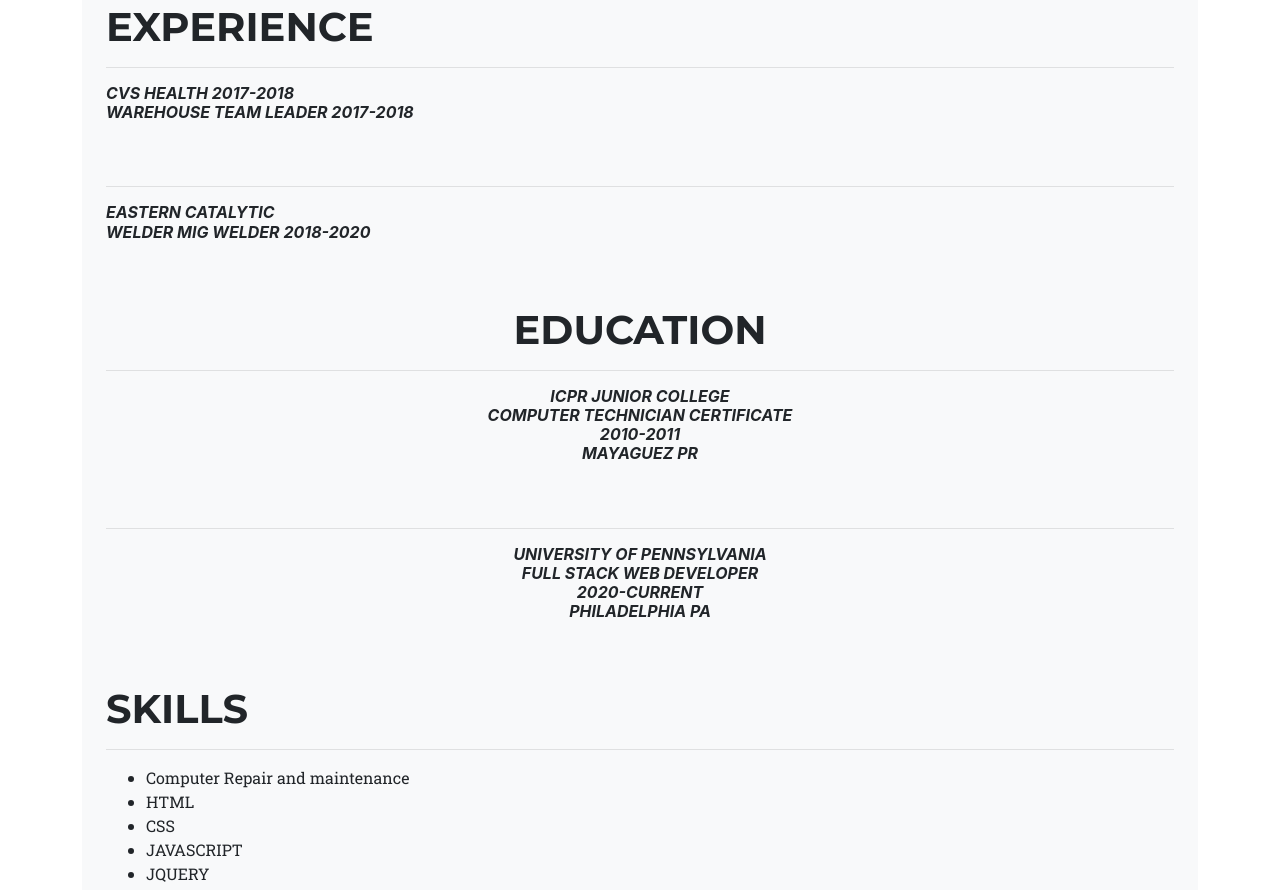
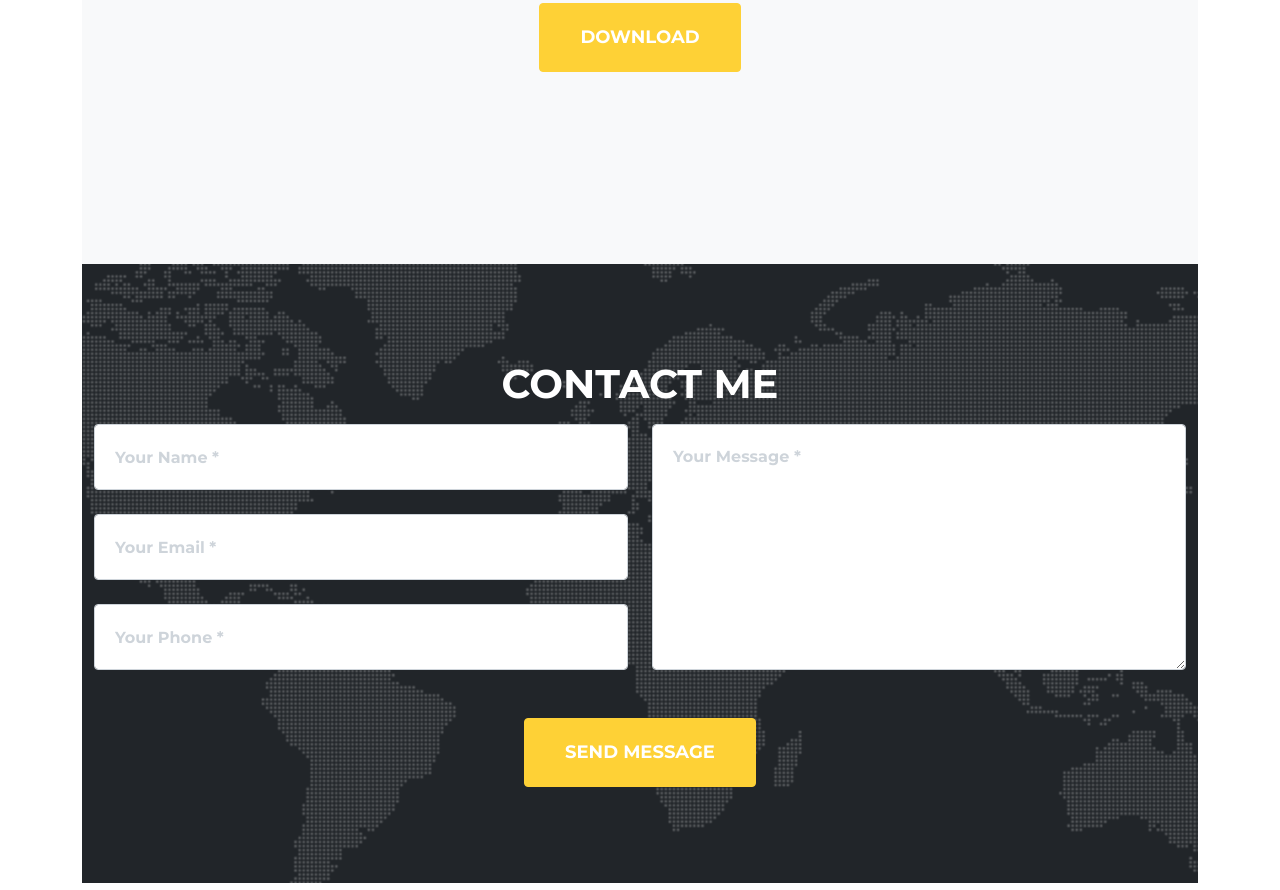
Before and after one commit to Geovany17/Geovany17.github.io, a plain HTML site: page index.html in a window 1280 px wide. Shown: the part 2990-3880 px from the top of the page. Drawn offline with nearby package versions, Linux system fonts and the light colour scheme; a web font is replaced by a local one.

Commit message:
added a resume download button

```diff
--- a/index.html
+++ b/index.html
@@ -4,8 +4,7 @@
 <head>
     <meta charset="utf-8" />
     <meta name="viewport" content="width=device-width, initial-scale=1, shrink-to-fit=no" />
-    <meta name="description" content="" />
-    <meta name="author" content="" />
+
     <title>Geovany's Personal Site</title>
     <link rel="stylesheet" href="https://cdnjs.cloudflare.com/ajax/libs/font-awesome/5.14.0/css/all.min.css"
         integrity="sha512-1PKOgIY59xJ8Co8+NE6FZ+LOAZKjy+KY8iq0G4B3CyeY6wYHN3yt9PW0XpSriVlkMXe40PTKnXrLnZ9+fkDaog=="
@@ -275,43 +274,12 @@
                             <div class="text-center">
                                 <h2 class="section-heading text-uppercase"><em>Resume</em> </h2>
                                 <hr>
+                                <div class="text-center">
+                                    <div id="success"></div>
+                                    <a id="sendMessageButton" class="btn btn-primary btn-xl text-uppercase"
+                                        href="./assets/resume/Resume.pdf" title="Resume" download>Download</a>
+                                </div>
                             </div>
-                            <div class="text-lg-left">
-                                <h2 class="section-heading text-uppercase">Experience</h2>
-                                <hr>
-                            </div>
-                            <div>
-                                <h3 class="section-subheading text-uppercase"><strong>CVS Health 2017-2018 <br>Warehouse
-                                        team
-                                        leader 2017-2018</strong></h3>
-                                <hr>
-                                <h3 class="section-subheading text-uppercase"><strong> EASTERN Catalytic<br>Welder
-                                        Mig Welder 2018-2020</strong></h3>
-                            </div>
-                            <div class="text-center">
-                                <h2 class="section-heading text-uppercase">Education</h2>
-                                <hr>
-                                <h3 class="section-subheading text-uppercase"><strong> ICPR Junior College<br>Computer
-                                        technician Certificate <br>2010-2011<br>Mayaguez PR </strong></h3>
-                                <hr>
-                                <h3 class="section-subheading text-uppercase"><strong>University Of Pennsylvania<br>Full
-                                        Stack Web Developer <br>2020-current<br>Philadelphia PA</strong></h3>
-                            </div>
-                            <div class="text-lg-left">
-                                <h2 class="section-heading text-uppercase">Skills</h2>
-                                <hr>
-                                <ul>
-                                    <li>Computer Repair and maintenance</li>
-                                    <li>HTML</li>
-                                    <li>CSS</li>
-                                    <li>JAVASCRIPT</li>
-                                    <li>JQUERY</li>
-                                    <li>ChartJs</li>
-                                    <li>Bilingual Spanish as my first language</li>
-
-                                </ul>
-                            </div>
-
                         </div>
                     </section>
             </section>
```
Also changed, not shown: 1 other file.
